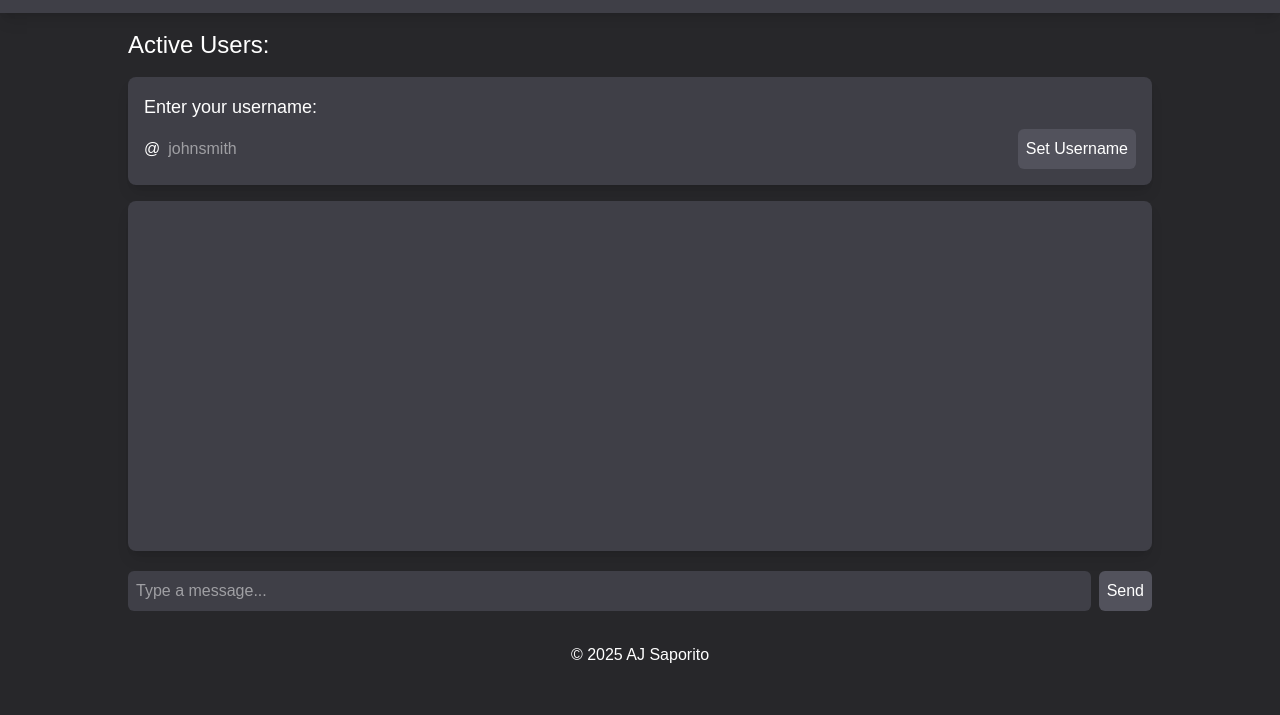
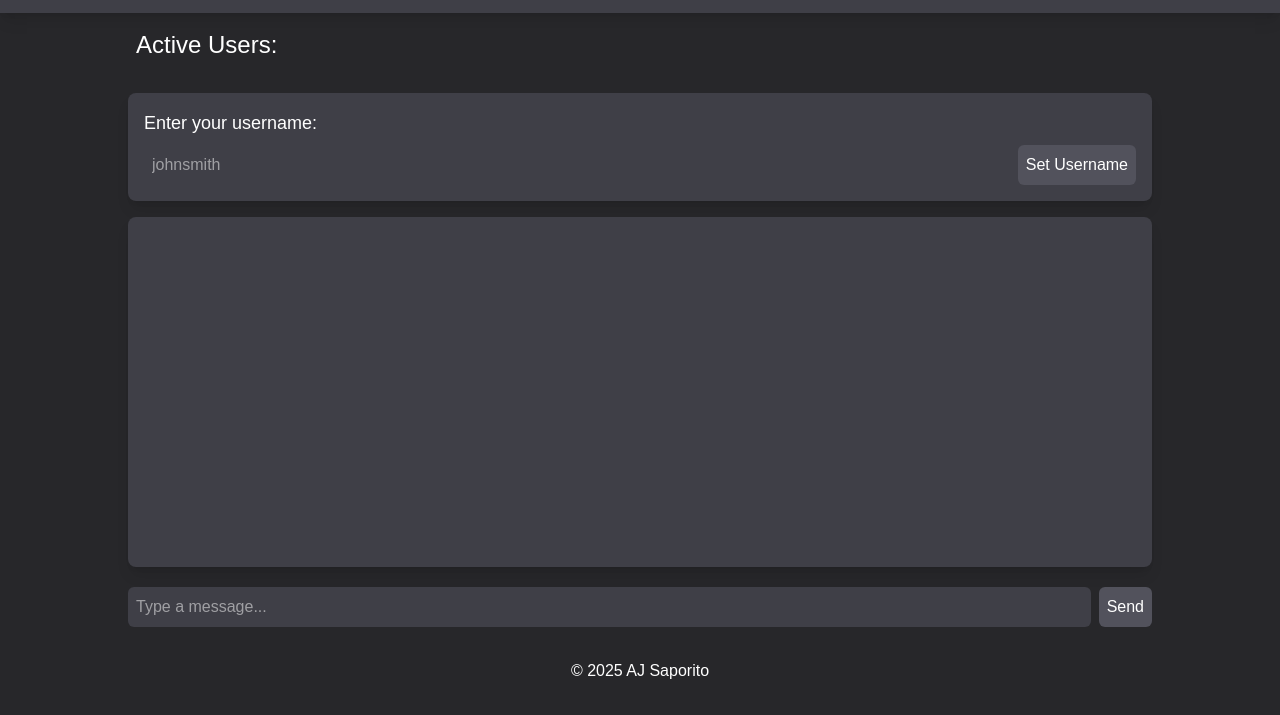
Before and after one commit to ajsaporito/se373-websockets, a website: page public/index.html in a window 1280 px wide. Shown: the part 55-770 px from the top of the page. Drawn offline with nearby package versions, Linux system fonts and the light colour scheme; no server answers.

Commit message:
Updated stuff

```diff
--- a/public/index.html
+++ b/public/index.html
@@ -4,6 +4,7 @@
     <meta charset="UTF-8">
     <meta name="viewport" content="width=device-width, initial-scale=1.0">
     <link rel="stylesheet" href="./assets/css/style.css">
+    <link rel="icon" href="./favicon.ico">
     <script src="./socket.io/socket.io.js"></script>
     <title>Chat Application</title>
 </head>
@@ -11,7 +12,7 @@
     <div class="bg-zinc-700 text-center p-4 shadow-lg w-full">
         <h1 class="text-white text-2xl sm:text-3xl">Chat Application</h1>
     </div>
-    <div class="w-4/5 my-4 sm:mb-0 sm:mr-4">
+    <div class="w-4/5 my-4">
         <h2 class="text-white text-lg sm:text-2xl ml-2">Active Users:</h2>
         <div id="user-list" class="text-white text-md sm:text-xl p-2 rounded-md overflow-y-auto max-h-48">
             <!-- Users populated here -->
@@ -20,7 +21,6 @@
     <div class="w-4/5 bg-zinc-700 p-4 rounded-lg shadow-lg">
         <label for="username" class="text-white block mb-2 text-md sm:text-lg">Enter your username:</label>
         <div class="flex items-center">
-            <p class="text-white">@</p>
             <input type="text" id="username" class="p-2 flex-1 text-white rounded-md outline-none" autocomplete="off" placeholder="johnsmith">
             <button onclick="setUsername()" class="bg-zinc-600 hover:bg-zinc-500 text-white  p-2 rounded-md ml-2 cursor-pointer">Set Username</button>
         </div>
```
Also changed, not shown: public/favicon.ico (added).
